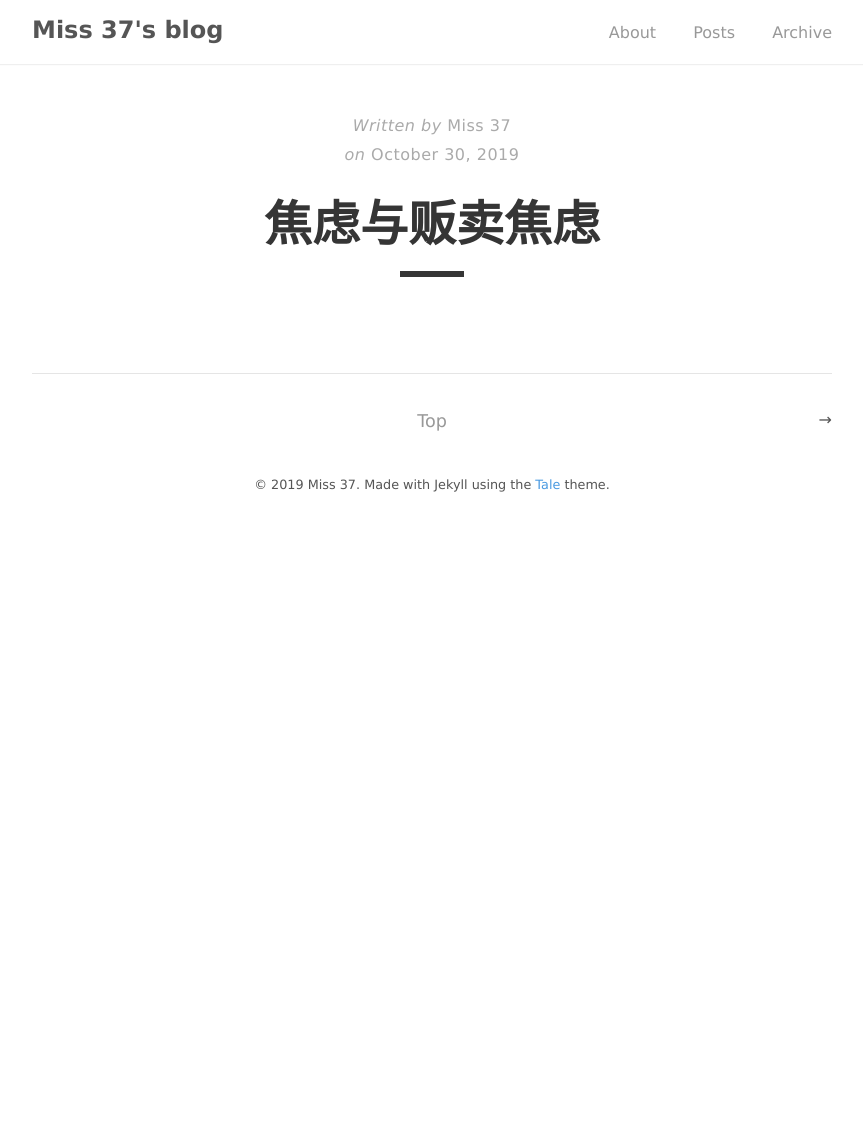
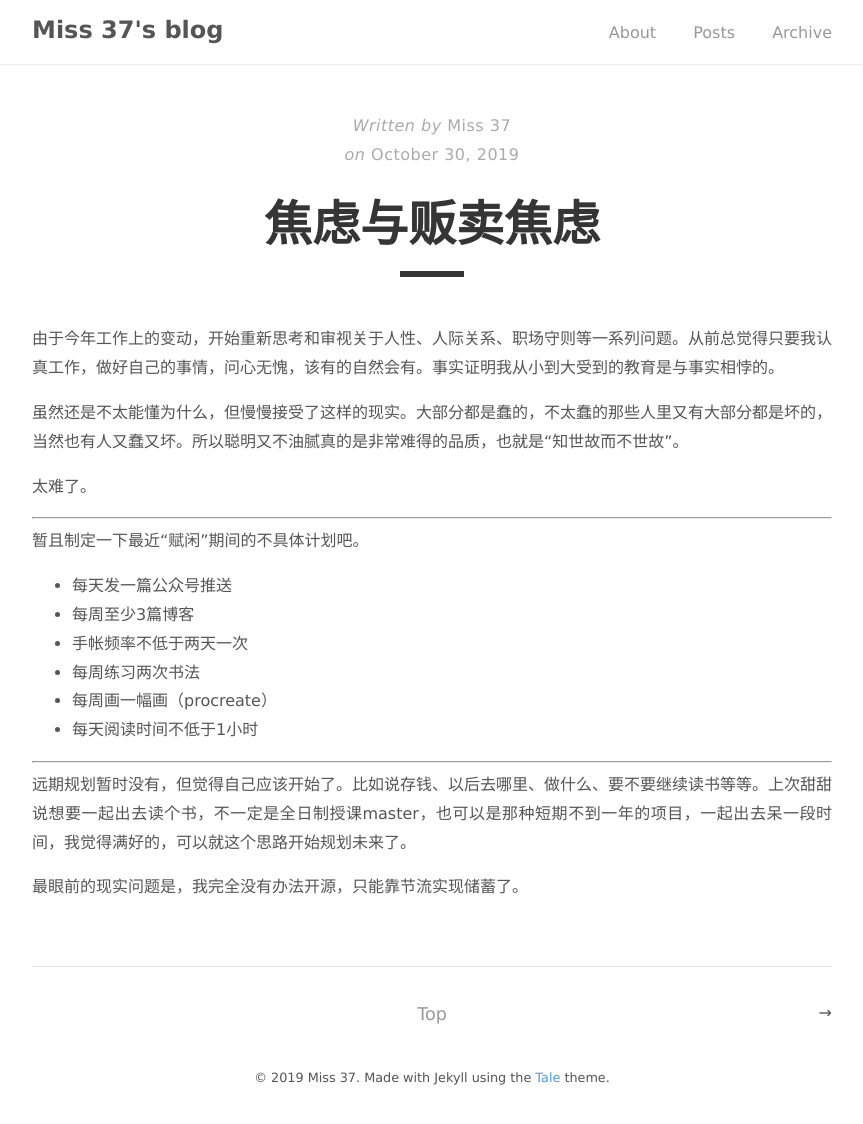
Before and after one commit to 37uranus/37uranus.github.io, a Jekyll site: the page built from _posts/2019-10-30-diary.md, in a window 1280 px wide. Shown: the whole page, without its empty margins (208-1071 px from the left). Built offline with Jekyll 4.4.1, drawn with Linux system fonts in a browser that asks for light colours; before the commit the page ends 900 px from its top, so only the background shows below that.

Commit message:
20191030blog

```diff
--- a/_posts/2019-10-30-diary.md
+++ b/_posts/2019-10-30-diary.md
@@ -5,3 +5,27 @@ date:   2019-10-30 16:08:28 +0800
 categories: diary
 excerpt: 工作使人焦虑，没有工作使人更加焦虑。
 ---
+由于今年工作上的变动，开始重新思考和审视关于人性、人际关系、职场守则等一系列问题。从前总觉得只要我认真工作，做好自己的事情，问心无愧，该有的自然会有。事实证明我从小到大受到的教育是与事实相悖的。
+
+虽然还是不太能懂为什么，但慢慢接受了这样的现实。大部分都是蠢的，不太蠢的那些人里又有大部分都是坏的，当然也有人又蠢又坏。所以聪明又不油腻真的是非常难得的品质，也就是“知世故而不世故”。
+
+太难了。
+
+-------------------
+
+暂且制定一下最近“赋闲”期间的不具体计划吧。
+
+- 每天发一篇公众号推送
+- 每周至少3篇博客
+- 手帐频率不低于两天一次
+- 每周练习两次书法
+- 每周画一幅画（procreate）
+- 每天阅读时间不低于1小时
+
+
+-------------------
+
+
+远期规划暂时没有，但觉得自己应该开始了。比如说存钱、以后去哪里、做什么、要不要继续读书等等。上次甜甜说想要一起出去读个书，不一定是全日制授课master，也可以是那种短期不到一年的项目，一起出去呆一段时间，我觉得满好的，可以就这个思路开始规划未来了。
+
+最眼前的现实问题是，我完全没有办法开源，只能靠节流实现储蓄了。
```
